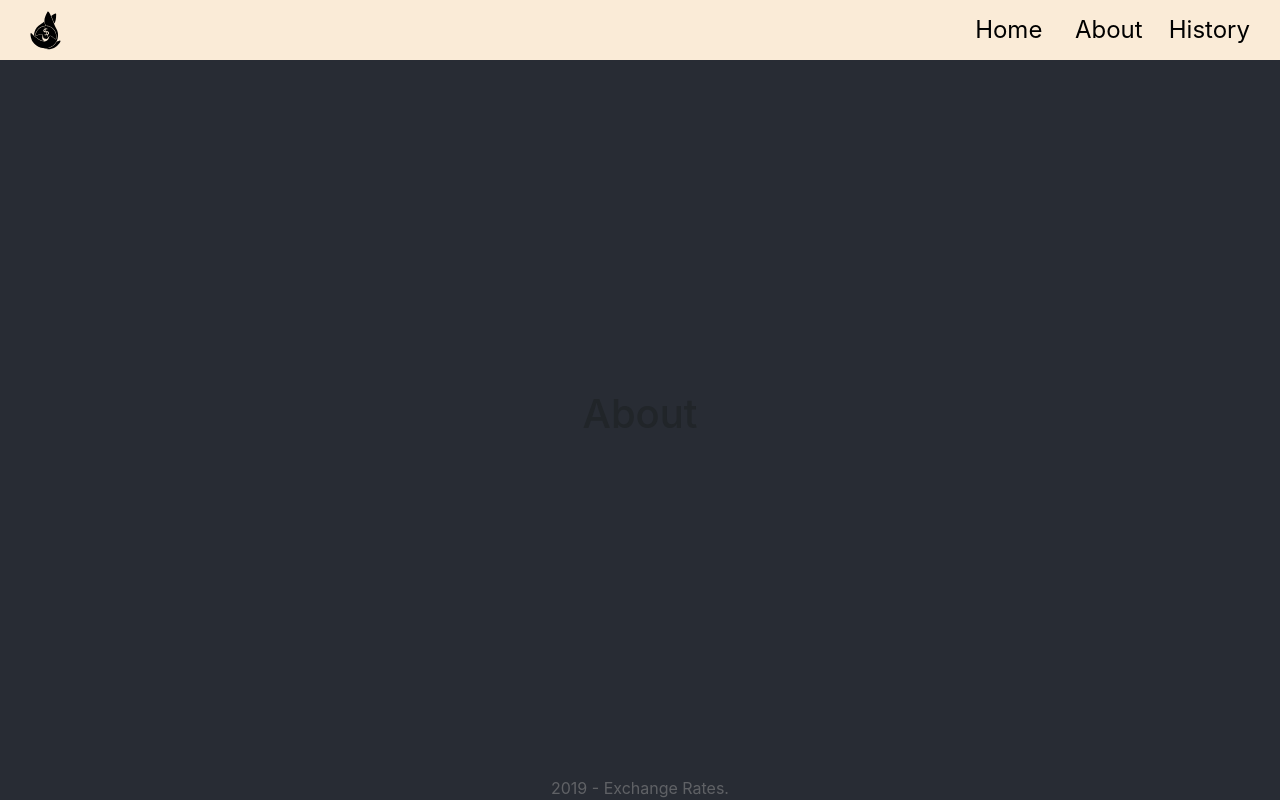
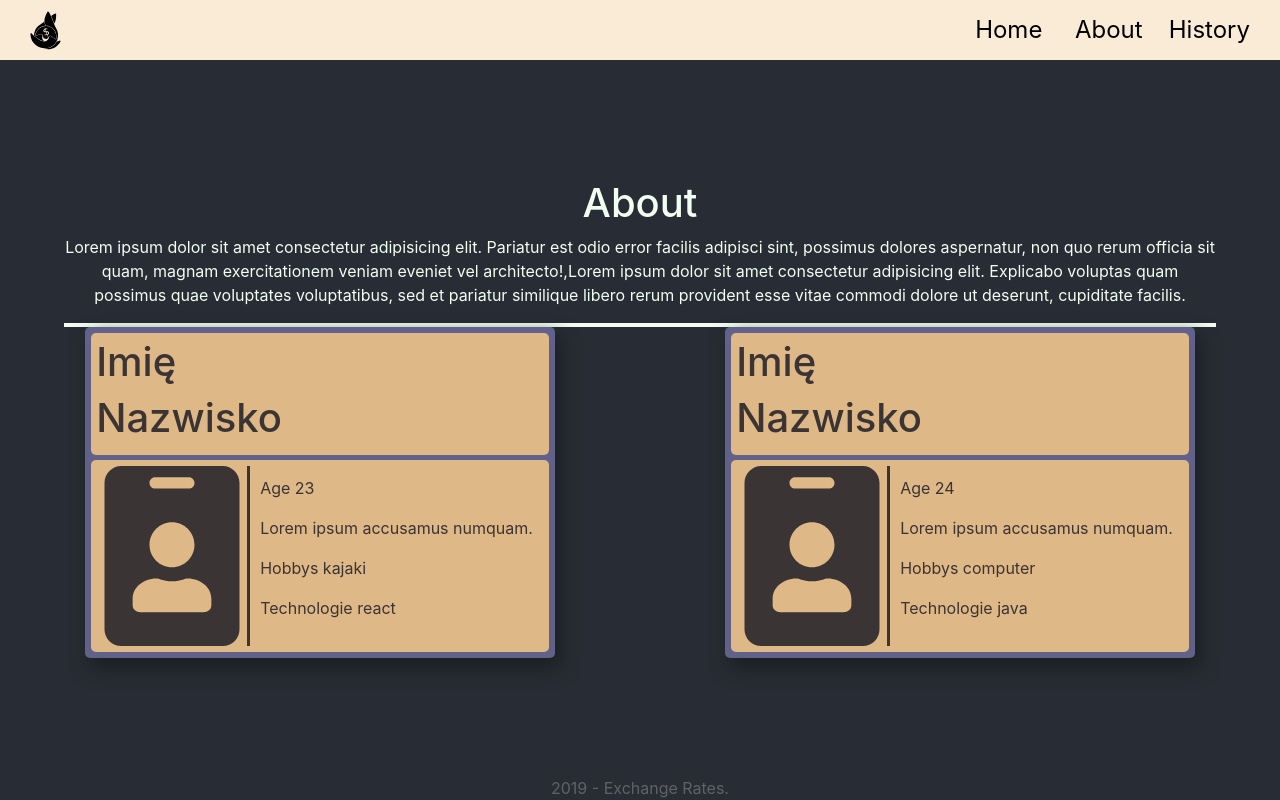
Before and after one commit to olindenaus/exchange-rates, a React (Create React App) app: page /about in a window 1280 px wide. Built offline with nearby package versions, Linux system fonts and the light colour scheme.

Commit message:
filling about page

```diff
--- /dev/null
+++ b/src/components/Authors/Author/Author.css
@@ -0,0 +1,43 @@
+.Author {
+    display: flex;
+    border-radius: 5px;
+    flex-direction: column;
+    max-width: 50%;
+    padding: 6px;
+    background-color: rgb(98, 97, 138);
+    color: rgb(58, 52, 52);
+    box-shadow: 5px 9px 20px rgb(25, 31, 32);
+}
+
+.Credentials {
+    display: flex;
+    background: burlywood;
+    border-radius: 5px;
+    flex-direction: column;
+    min-width: 50%;
+    align-items: flex-start;
+    padding: 5px;
+    margin-bottom: 5px;
+}
+
+.AuthorInfo {
+    display: flex;
+    padding: 6px;
+    border-radius: 5px;
+    background: burlywood;
+}
+
+.AuthorImage {
+    min-width: 150px;
+    min-height: 100%;
+}
+
+
+.AuthorData {
+    border-left: solid 3px rgb(58, 52, 52);
+    display: flex;
+    flex-direction: column;
+    align-items: flex-start;
+    padding: 10px;
+    flex: 1;
+}
--- /dev/null
+++ b/src/components/Authors/Author/Author.js
@@ -0,0 +1,28 @@
+import React from 'react';
+import { faIdBadge } from '@fortawesome/free-solid-svg-icons';
+import { FontAwesomeIcon } from '@fortawesome/react-fontawesome';
+
+import "./Author.css";
+
+
+const author = (props) => {
+    return (
+        <div className="Author">
+            <div className="Credentials">
+                <h1>Imię</h1>
+                <h1>Nazwisko</h1>
+            </div>
+            <div className="AuthorInfo">
+                <FontAwesomeIcon className="AuthorImage" icon={faIdBadge} />
+                <div className="AuthorData">
+                    <p>Age {props.age}</p>
+                    <p>Lorem ipsum accusamus numquam.</p>
+                    <p>Hobbys {props.hobbys}</p>
+                    <p>Technologie {props.tech}</p>
+                </div>
+            </div>
+        </div>
+    );
+}
+
+export default author;
--- /dev/null
+++ b/src/components/Authors/Authors.css
@@ -0,0 +1,4 @@
+.Authors{
+    display: flex;
+    justify-content: space-around;
+}
--- /dev/null
+++ b/src/components/Authors/Authors.js
@@ -0,0 +1,15 @@
+import React from 'react';
+import Author from './Author/Author';
+
+import "./Authors.css";
+
+const autors = (props) => {
+    return (
+        <div className="Authors">
+            <Author age={23} hobbys='kajaki' tech='react'></Author>
+            <Author age={24} hobbys='computer' tech='java'></Author>
+        </div>
+    )
+}
+
+export default autors;
--- a/src/components/TransferPanel/TransferPanel.js
+++ b/src/components/TransferPanel/TransferPanel.js
@@ -1,5 +1,5 @@
 import React from 'react';
-import { faArrowLeft, faArrowRight, faArrowUp, faArrowDown } from '@fortawesome/free-solid-svg-icons';
+import { faArrowLeft, faArrowRight, faArrowUp, faArrowDown} from '@fortawesome/free-solid-svg-icons';
 import './TransferPanel.css';
 import Button from '../UI/Button/Button';
 import Media from 'react-media';
--- a/src/containers/About/About.css
+++ b/src/containers/About/About.css
@@ -0,0 +1,27 @@
+
+.About{
+    color: honeydew;
+    display: flex;
+    flex-direction: column;
+    justify-content: space-around;
+    min-height: 100%;
+    align-items: center;
+
+}
+
+.Description{
+    border-bottom: solid 4px honeydew;
+    flex-direction: column;
+    flex: 1;
+    display: flex;
+    justify-content: center;
+    max-width: 90%;
+}
+
+.AuthorsWrapper{
+    flex: 1;
+    display: flex;
+    flex-direction: column;
+    justify-content: center;
+    width: 100%
+}
--- a/src/containers/About/About.js
+++ b/src/containers/About/About.js
@@ -1,9 +1,20 @@
 import React from 'react';
+import "./About.css";
+import Authors from '../../components/Authors/Authors'
 
 const About = () => {
     return (
-        <div>
-            <h1>About</h1>
+        <div className="About">
+            <div className="Description">
+                <h1>About</h1>
+                <p>
+                    Lorem ipsum dolor sit amet consectetur adipisicing elit. Pariatur est odio error facilis adipisci sint, possimus dolores aspernatur, non quo rerum officia sit quam, magnam exercitationem veniam eveniet vel architecto!,Lorem ipsum dolor sit amet consectetur adipisicing elit. Explicabo voluptas quam possimus quae voluptates voluptatibus, sed et pariatur similique libero rerum provident esse vitae commodi dolore ut deserunt, cupiditate facilis.
+                </p>
+            </div>
+
+            <div className="AuthorsWrapper">
+                <Authors />
+            </div>
         </div>
     )
 };
```
Also changed, not shown: 1 other file (tests, documents, lock files or other folders).
